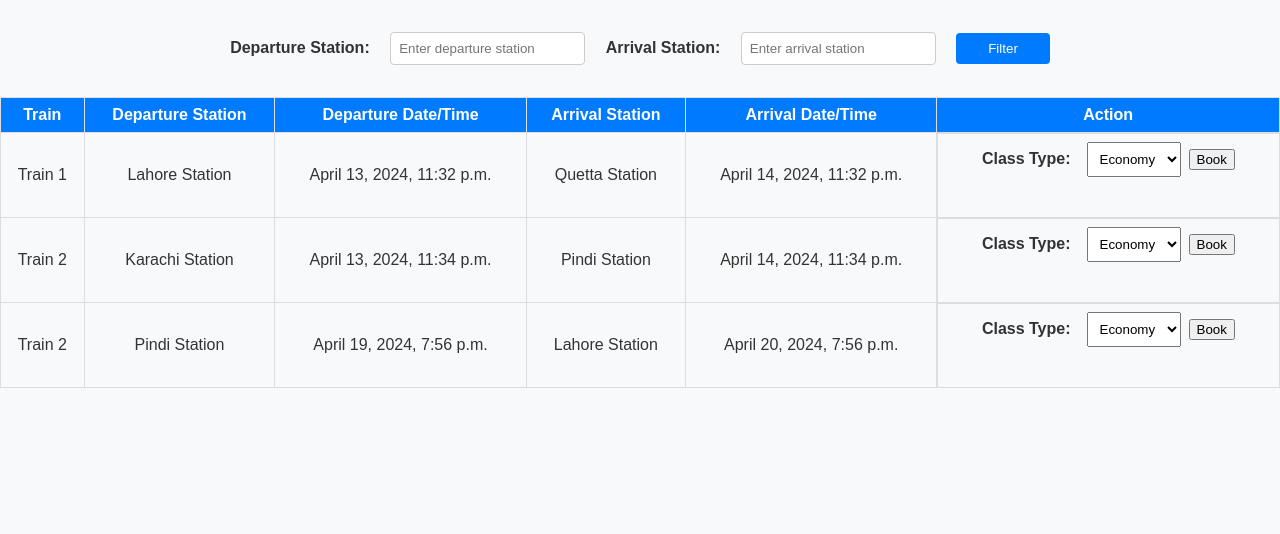
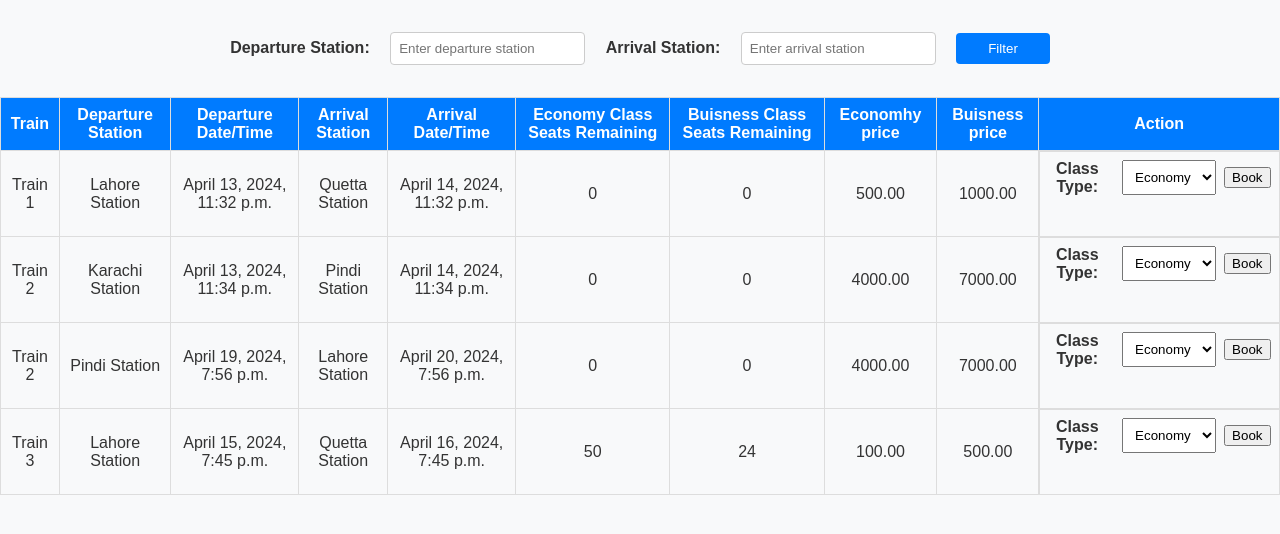
Before and after one commit to Saad-Hassan25/Railwayz, a Django app: page /user1/bookings/ in a window 1280 px wide. Shown: the part 100-634 px from the top of the page. Run offline with Django 5.2, Linux system fonts and the light colour scheme; data comes from the database, SQL or seed files in the repository.

Commit message:
booking done. one ticket at a time

```diff
--- a/Railwayz/Bookings/templates/TrainDetails.html
+++ b/Railwayz/Bookings/templates/TrainDetails.html
@@ -117,6 +117,10 @@
                     <th>Departure Date/Time</th>
                     <th>Arrival Station</th>
                     <th>Arrival Date/Time</th>
+                    <th>Economy Class Seats Remaining</th>
+                    <th>Buisness Class Seats Remaining</th>
+                    <th>Economhy price</th>
+                    <th>Buisness price</th>
                     <th>Action</th>
                 </tr>
             </thead>
@@ -128,6 +132,12 @@
                         <td>{{ schedule.departure_time }}</td>
                         <td>{{ schedule.ArrivalStation.name }}</td>
                         <td>{{ schedule.arrival_time }}</td>
+                        <td>{{ schedule.available_economy_seats }}</td>
+                        <td>{{ schedule.available_business_seats }}</td>
+                        <td>{{ schedule.economy_price }}</td>
+                        <td>{{ schedule.business_price }}</td>
+
+
                         <td class="action">
                             <form method="post" action="{% url 'Bookings:BookTicket' schedule.id %}">
                                 {% csrf_token %}
@@ -141,6 +151,7 @@
                         </td>
                     </tr>
                 {% endfor %}
+
             </tbody>
         </table>
     </main>
--- a/Railwayz/Bookings/views.py
+++ b/Railwayz/Bookings/views.py
@@ -8,7 +8,7 @@ from UserManagement.models import*
 from django.contrib import messages
 from Bookings.models import *
 from datetime import datetime
-
+from django.db.models import F, ExpressionWrapper, IntegerField
 
 # Create your views here.
 
@@ -19,8 +19,6 @@ def trainDetails(request):
 
     departure_station = request.GET.get('departure')
     arrival_station = request.GET.get('arrival')
-    date = request.GET.get('date')  # New parameter for date filtering
-
 
     if departure_station and arrival_station:
         train_schedules = train_schedules.filter(
@@ -28,10 +26,12 @@ def trainDetails(request):
             ArrivalStation__name__icontains=arrival_station
         )
 
+    for schedule in train_schedules:
+        schedule.economy_price = schedule.calculate_price("economy")
+        schedule.business_price = schedule.calculate_price("business")
+
     return render(request, 'TrainDetails.html',
     {
-        'available_trains': available_trains,
-        'available_stations': available_stations,
         'train_schedules': train_schedules,
     })
 
@@ -43,6 +43,18 @@ def bookTicket(request, schedule_id):
         passenger = Passenger.objects.get(pk=passenger_id)
         class_type = request.POST.get('class_type')  # Get the selected class type from the form
 
+        # Check if seats are available
+        if class_type == "economy":
+            available_seats = schedule.available_economy_seats
+        elif class_type == "business":
+            available_seats = schedule.available_business_seats
+        else:
+            return HttpResponse("Invalid class type")
+
+        if available_seats <= 0:
+            return HttpResponse("No seats available for booking")
+
+        # Check for price
         if class_type == "economy":
             price = schedule.train.economyClassPrice
         elif class_type == "business":
@@ -60,6 +72,7 @@ def bookTicket(request, schedule_id):
             price=price,
         )
         ticket.save()
+        schedule.decrement_available_seats(class_type)
         return redirect('UserManagement:UserPage')
     else:
         return redirect('UserManagement:UserLogin')
@@ -70,6 +83,9 @@ def cancelTicket(request, booking_id):
     if booking.canCancel():
         booking.status = 'canceled'
         booking.save()
+        schedule = TrainSchedule.objects.get(train=booking.train, DepartureStation=booking.sourceStation, ArrivalStation=booking.destinationStation)
+        schedule.increment_available_seats(booking.classType)
+
         messages.success(request, 'Ticket canceled successfully.')
     else:
         messages.error(request, 'Ticket cannot be canceled after 2 hours of booking.')
--- a/Railwayz/Schedules/models.py
+++ b/Railwayz/Schedules/models.py
@@ -2,8 +2,10 @@ from django.db import models
 from Trains.models import *
 from Stations.models import *
 from datetime import date
+from django.db.models import F
+from Bookings.models import *
+# Create your models here.
 
-# Create your models here.
 
 class TrainSchedule(models.Model):
     train = models.ForeignKey(Train, on_delete=models.CASCADE)
@@ -12,3 +14,38 @@ class TrainSchedule(models.Model):
     arrival_time = models.DateTimeField()
     departure_time = models.DateTimeField()
     date = models.DateField(default=date.today)
+
+    @property
+    def available_economy_seats(self):
+        booked_tickets = Ticket.objects.filter(train=self.train, sourceStation=self.DepartureStation, destinationStation=self.ArrivalStation, classType='Economy').count()
+        return self.train.economy_capacity - booked_tickets
+
+    @property
+    def available_business_seats(self):
+        booked_tickets = Ticket.objects.filter(train=self.train, sourceStation=self.DepartureStation, destinationStation=self.ArrivalStation, classType='Business').count()
+        return self.train.business_capacity - booked_tickets
+
+    def decrement_available_seats(self, class_type):
+        if class_type == "economy":
+            self.train.economy_capacity -= 1
+        elif class_type == "business":
+            self.train.business_capacity -= 1
+        self.train.save()
+
+    def increment_available_seats(self, class_type):
+        if class_type == "economy":
+            self.train.economy_capacity += 1
+        elif class_type == "business":
+            self.train.business_capacity += 1
+        self.train.save()
+
+    def calculate_price(self, class_type):
+        if class_type == "economy":
+            base_price = self.train.economyClassPrice
+        elif class_type == "business":
+            base_price = self.train.businessClassPrice
+        else:
+            raise ValueError("Invalid class type")
+
+
+        return base_price
--- a/Railwayz/Trains/admin.py
+++ b/Railwayz/Trains/admin.py
@@ -2,7 +2,7 @@ from django.contrib import admin
 from Trains.models import *
 # Register your models here.
 class TrainInfo(admin.ModelAdmin):
-    list_display = ('name', 'capacity', 'economyClassPrice', 'businessClassPrice')
+    list_display = ('name', 'economy_capacity', 'business_capacity', 'economyClassPrice', 'businessClassPrice')
 
 
 admin.site.register(Train, TrainInfo)
--- a/Railwayz/Trains/models.py
+++ b/Railwayz/Trains/models.py
@@ -3,12 +3,18 @@ from django.db import models
 # Create your models here.
 class Train(models.Model):
     name = models.CharField(max_length=100)
-    capacity = models.IntegerField()
+    economy_capacity = models.IntegerField(default=0)  # Capacity for economy class
+    business_capacity = models.IntegerField(default=0)  # Capacity for business class
     economyClassPrice = models.DecimalField(max_digits=10, decimal_places=2)
     businessClassPrice = models.DecimalField(max_digits=10, decimal_places=2)
 
+    @property
+    def total_capacity(self):
+        return self.economy_capacity + self.business_capacity
+
     def __str__(self):
         return self.name
+
 
     def getBasePrice(self, class_type):
         if class_type == 'Economy':
```
Also changed, not shown: Railwayz/Trains/migrations/0010_remove_train_capacity_train_business_capacity_and_more.py (added), Railwayz/db.sqlite3.
